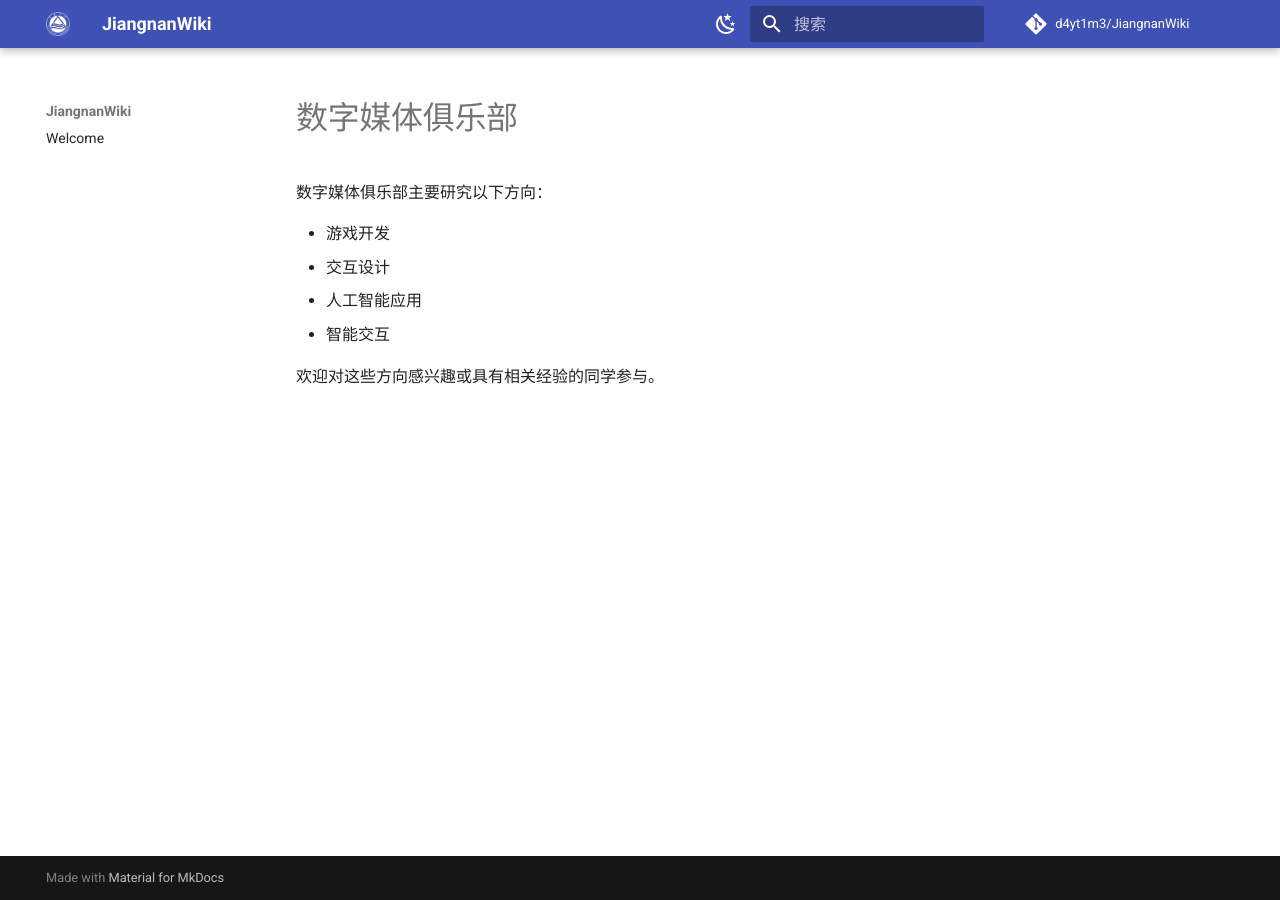
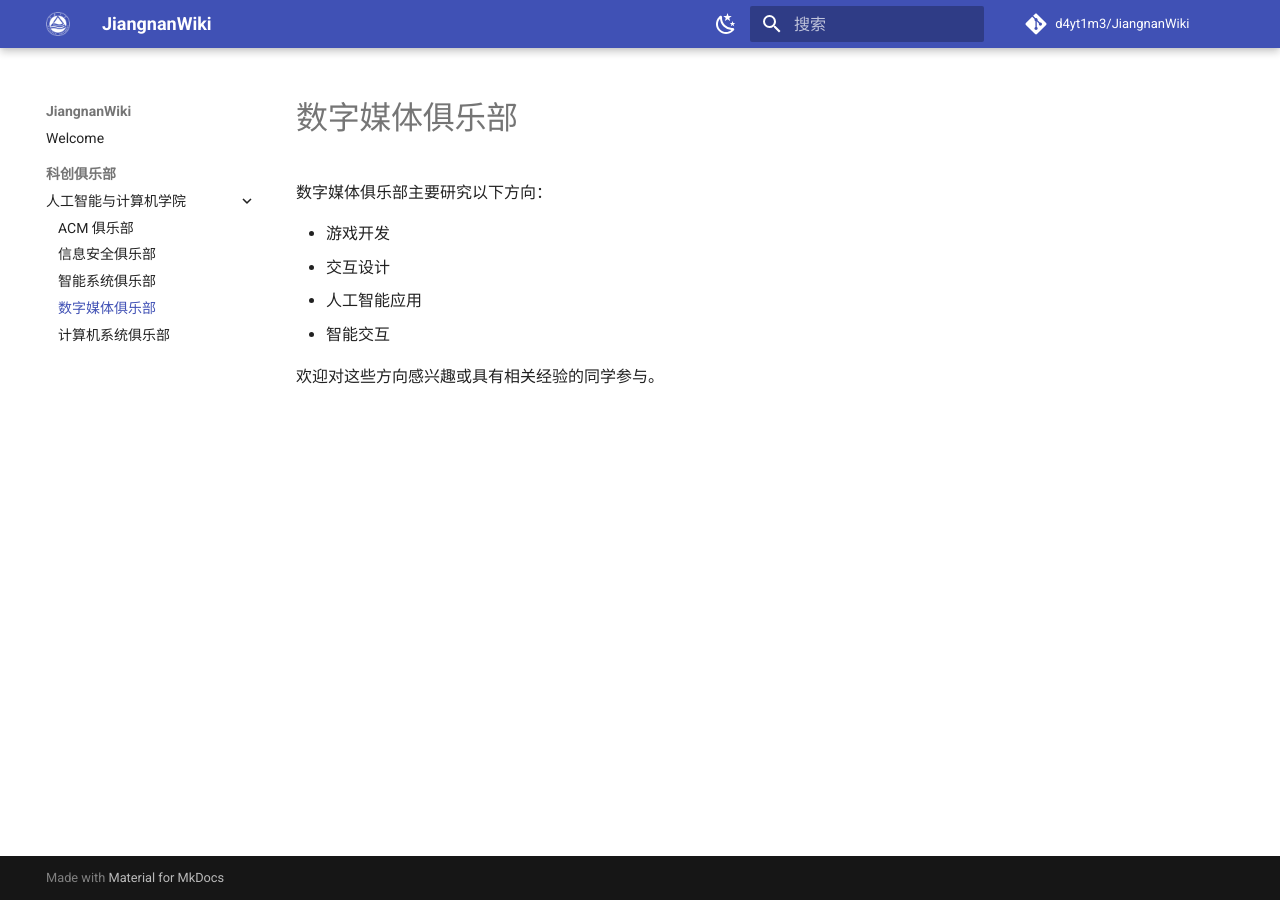
Before and after one commit to d4yt1m3/JiangnanWiki, an MkDocs documentation site: the page built from docs/科创俱乐部/人工智能与计算机学院/数字媒体俱乐部.md, in a window 1280 px wide. Built offline with MkDocs 1.6.1 and Material for MkDocs 9.7.7, drawn with Linux system fonts in a browser that asks for light colours; comment, search, counter and statistics services are not loaded.

Commit message:
Add innovation club navigation

```diff
--- a/mkdocs.yml
+++ b/mkdocs.yml
@@ -27,11 +27,19 @@ theme:
         name: 切换至浅色模式
   features:
     - navigation.top
+    - navigation.sections
     - search.suggest
     - search.highlight
 
 nav:
   - Welcome: index.md
+  - 科创俱乐部:
+      - 人工智能与计算机学院:
+          - ACM 俱乐部: 科创俱乐部/人工智能与计算机学院/ACM俱乐部.md
+          - 信息安全俱乐部: 科创俱乐部/人工智能与计算机学院/信息安全俱乐部.md
+          - 智能系统俱乐部: 科创俱乐部/人工智能与计算机学院/智能系统俱乐部.md
+          - 数字媒体俱乐部: 科创俱乐部/人工智能与计算机学院/数字媒体俱乐部.md
+          - 计算机系统俱乐部: 科创俱乐部/人工智能与计算机学院/计算机系统俱乐部.md
 
 plugins:
   - search:
```
